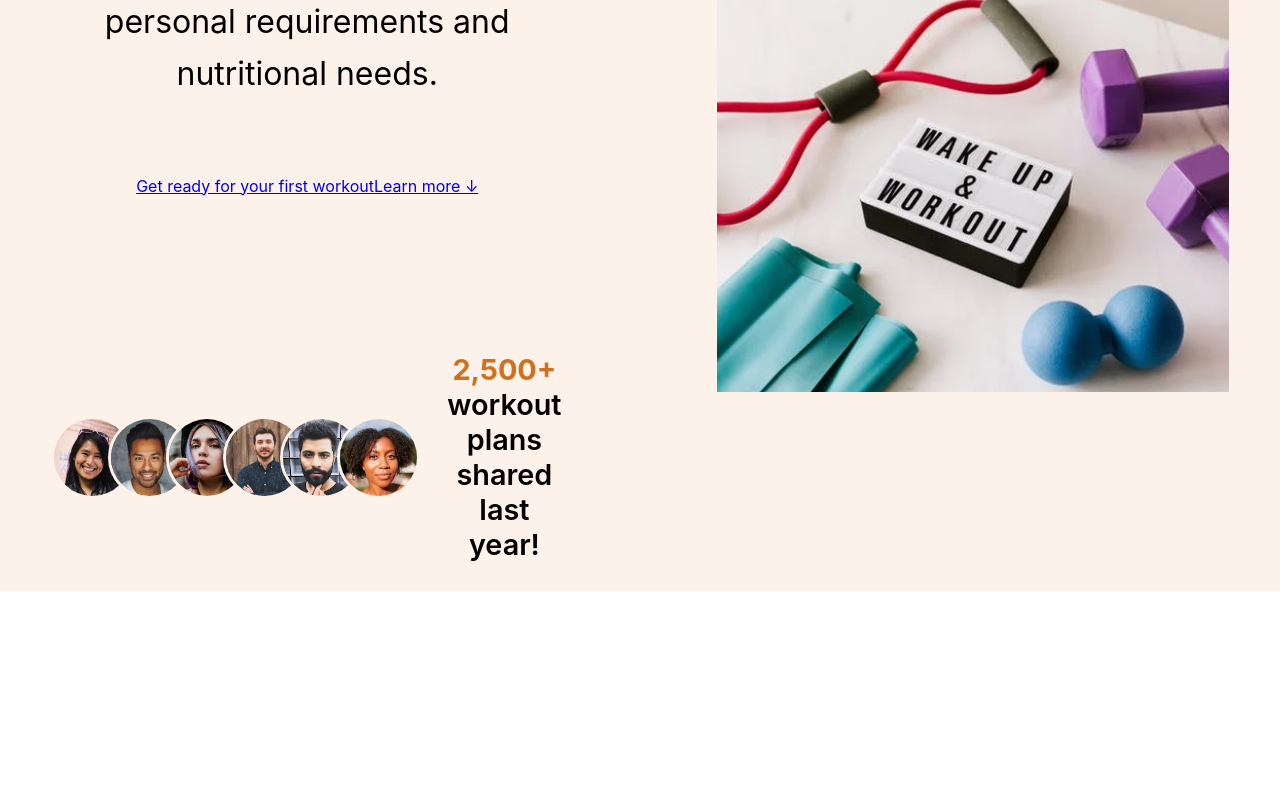
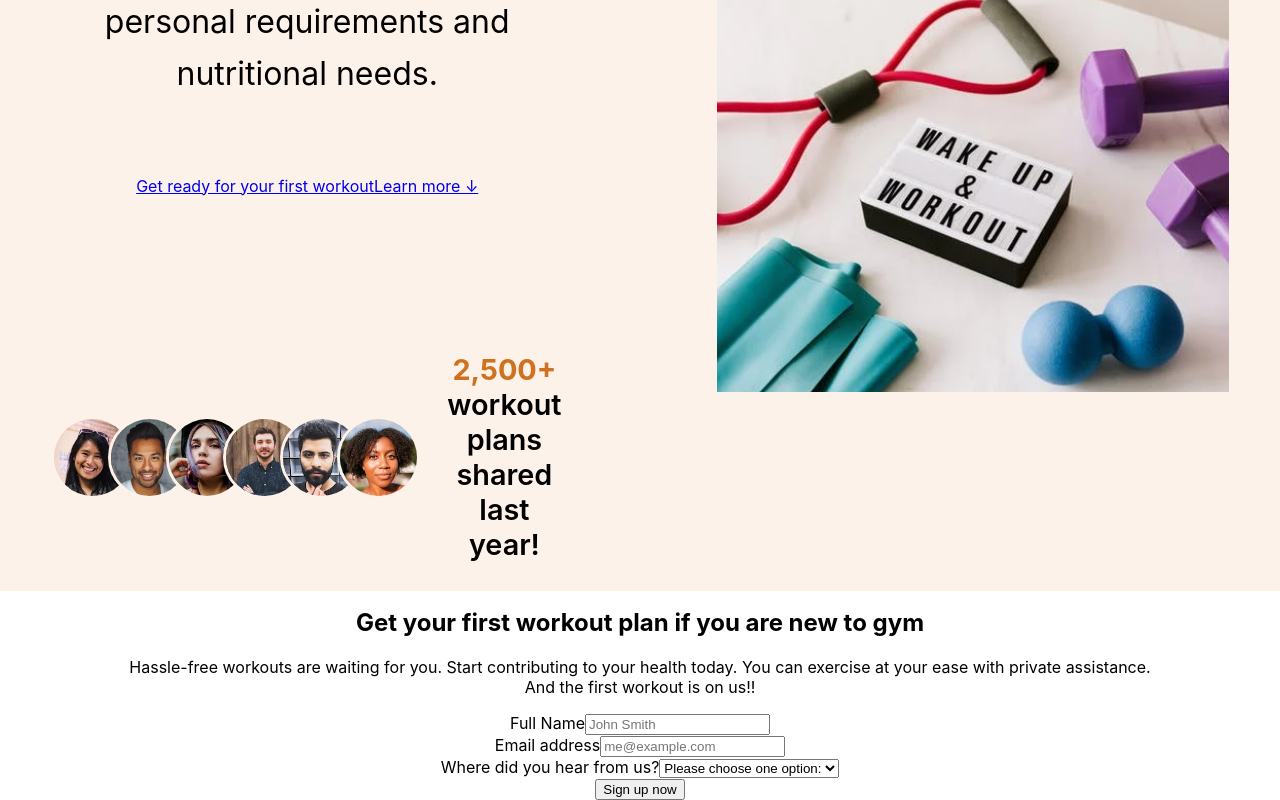
Before and after one commit to smw-1211/landingpage, a React (Create React App) app in the folder landingpage/: page / in a window 1280 px wide. Shown: the part 520-1320 px from the top of the page. Before the commit the page ends 1111 px from the top, so only its background shows below. Built offline with nearby package versions, Linux system fonts and the light colour scheme.

Commit message:
Added a new section of landing page

```diff
--- /dev/null
+++ b/landingpage/src/components/LandingPage/index.js
@@ -0,0 +1,74 @@
+import React from 'react'
+
+function Index() {
+  return (
+    <div>
+
+    <React.Fragment>
+    <main>
+      <section className="section-cta">
+        <div className="container">
+          <div className="cta">
+            <div className="cta-text-box">
+              <h2 className="heading-secondary">Get your first workout plan if you are new to gym</h2>
+              <p className="cta-text">
+                Hassle-free workouts are waiting for you. Start
+                contributing to your health today. You can exercise at your ease with private assistance.<br></br>
+                And the first workout is on us!!
+              </p>
+
+              <form className="cta-form" action="#">
+                <div>
+                  <label for="full-name">Full Name</label>
+                  <input
+                    id="full-name"
+                    type="text"
+                    placeholder="John Smith"
+                    required
+                  />
+                </div>
+
+                <div>
+                  <label for="email">Email address</label>
+                  <input
+                    id="email"
+                    type="email"
+                    placeholder="me@example.com"
+                    required
+                  />
+                </div>
+
+                <div>
+                  <label for="select-where">Where did you hear from us?</label>
+                  <select id="select-where" required>
+                    <option value="">Please choose one option:</option>
+                    <option value="friends">Friends and family</option>
+                    <option value="youtube">YouTube video</option>
+                    <option value="podcast">Podcast</option>
+                    <option value="ad">Facebook ad</option>
+                    <option value="others">Others</option>
+                  </select>
+                </div>
+
+                <button className="btn btn--form">Sign up now</button>
+
+                {/* <!-- <input type="checkbox" />
+                <input type="number" /> --> */}
+              </form>
+            </div>
+            <div
+              className="cta-img-box"
+              role="img"
+              aria-label="Woman enjoying food"
+            ></div>
+          </div>
+        </div>
+      </section>
+    </main>
+        </React.Fragment>
+
+    </div>
+  )
+}
+
+export default Index;
--- a/landingpage/src/pages/Landingpage/LandingPage.jsx
+++ b/landingpage/src/pages/Landingpage/LandingPage.jsx
@@ -2,12 +2,14 @@ import React from 'react'
 // import './App.css';
 import Header from '../../components/LandingPage/header';
 import Hero from '../../components/LandingPage/hero'
+import Index from '../../components/LandingPage/index'
 
 export default function LandingPage() {
   return (
     <div className='App'>
       <Header />
       <Hero />
+      <Index />
     </div>
   )
 }
--- a/landingpage/src/pages/Landingpage/css/style.css
+++ b/landingpage/src/pages/Landingpage/css/style.css
@@ -166,3 +166,94 @@
   filter: brightness(0);
   opacity: 50%;
 }
+
+/**************************/
+/* FEATURED IN SECTION */
+/**************************/
+
+.section-featured {
+  padding: 4.8rem 0 3.2rem 0;
+}
+
+.heading-featured-in {
+  font-size: 1.4rem;
+  text-transform: uppercase;
+  letter-spacing: 0.75px;
+  font-weight: 500;
+  text-align: center;
+  margin-bottom: 2.4rem;
+  color: #888;
+}
+
+.logos {
+  display: flex;
+  justify-content: space-around;
+}
+
+.logos img {
+  height: 3.2rem;
+  filter: brightness(0);
+  opacity: 50%;
+}
+
+/**************************/
+/* HOW IT WORKS SECTION */
+/**************************/
+
+.section-how {
+  padding: 9.6rem 0;
+}
+
+.step-number {
+  font-size: 8.6rem;
+  font-weight: 600;
+  color: #ddd;
+  margin-bottom: 1.2rem;
+}
+
+.step-description {
+  font-size: 1.8rem;
+  line-height: 1.8;
+}
+
+.step-img-box {
+  position: relative;
+
+  display: flex;
+  align-items: center;
+  justify-content: center;
+}
+
+.step-img-box::before,
+.step-img-box::after {
+  content: "";
+  display: block;
+  border-radius: 50%;
+  position: absolute;
+  top: 50%;
+  left: 50%;
+  transform: translate(-50%, -50%);
+}
+
+.step-img-box::before {
+  width: 60%;
+  /* height: 60%; */
+
+  /* 60% of parent's width */
+  padding-bottom: 60%;
+
+  background-color: #fdf2e9;
+  z-index: -2;
+}
+
+.step-img-box::after {
+  width: 45%;
+  padding-bottom: 45%;
+  background-color: #fae5d3;
+  z-index: -1;
+}
+
+.step-img {
+  width: 35%;
+  /* z-index: 10; */
+}
```
